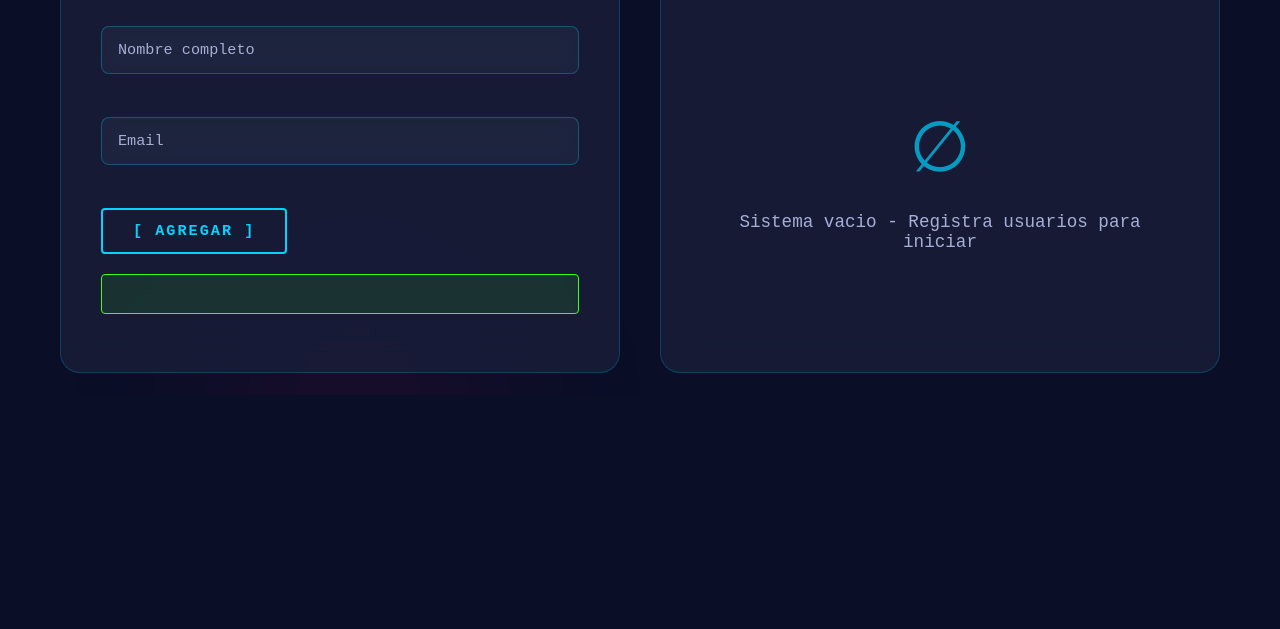
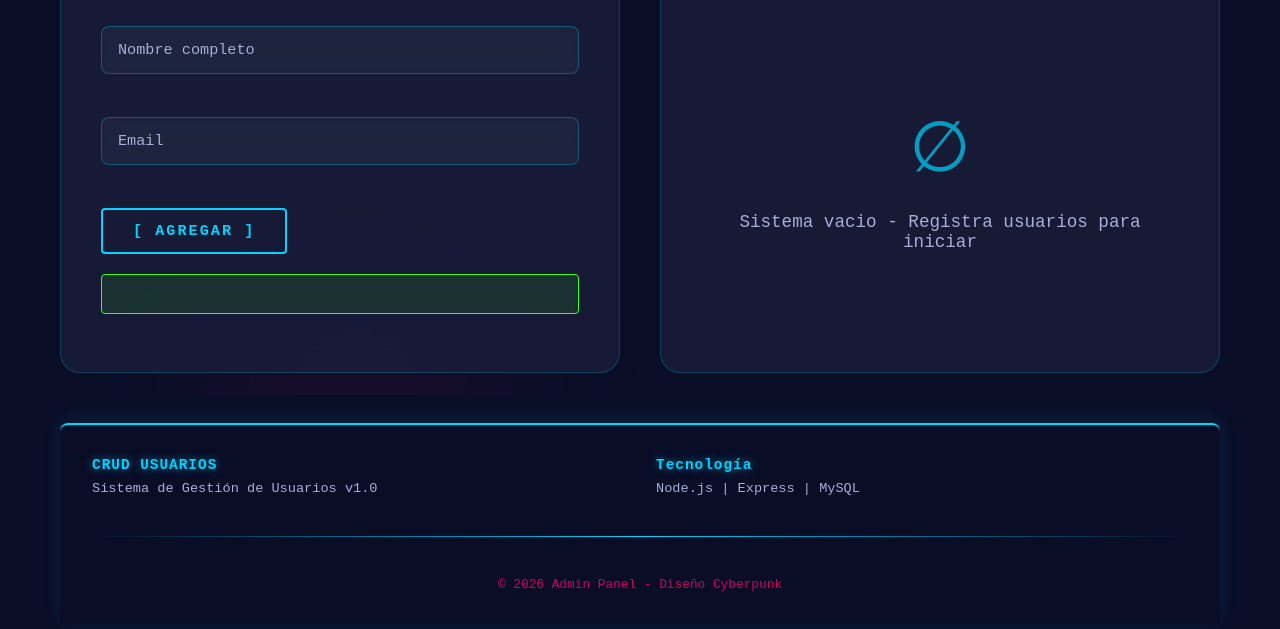
Before and after one commit to Anderson-jrzzz/CRUD-USUARIOS, a website: page public/index.html in a window 1280 px wide. Shown: the part 405-1034 px from the top of the page. Before the commit the page ends 868 px from the top, so only its background shows below. Drawn offline with Linux system fonts and the light colour scheme; no server answers.

Commit message:
agregar footer profesional al proyecto

```diff
--- a/public/index.html
+++ b/public/index.html
@@ -71,6 +71,23 @@
             </div>
         </div>
     </main>
+
+    <footer class="footer">
+        <div class="footer-content">
+            <div class="footer-section">
+                <h3>CRUD USUARIOS</h3>
+                <p>Sistema de Gestión de Usuarios v1.0</p>
+            </div>
+            <div class="footer-section">
+                <h3>Tecnología</h3>
+                <p>Node.js | Express | MySQL</p>
+            </div>
+            <div class="footer-divider"></div>
+            <div class="footer-bottom">
+                <p>© 2026 Admin Panel - Diseño Cyberpunk</p>
+            </div>
+        </div>
+    </footer>
 </div>
 
 <script src="app.js"></script>
--- a/public/style.css
+++ b/public/style.css
@@ -442,6 +442,59 @@ input:focus ~ .input-border {
     opacity: 0.7;
 }
 
+/* FOOTER */
+.footer {
+    background: rgba(10, 14, 39, 0.8);
+    border-top: 2px solid var(--neon-cyan);
+    padding: 2rem;
+    margin-top: 3rem;
+    border-radius: 8px 8px 0 0;
+    backdrop-filter: blur(10px);
+    box-shadow: 0 -4px 20px rgba(0, 212, 255, 0.1), inset 0 1px 1px rgba(255, 255, 255, 0.1);
+}
+
+.footer-content {
+    max-width: 1200px;
+    margin: 0 auto;
+    display: grid;
+    grid-template-columns: repeat(2, 1fr);
+    gap: 2rem;
+    align-items: center;
+}
+
+.footer-section {
+    color: var(--text-secondary);
+}
+
+.footer-section h3 {
+    color: var(--neon-cyan);
+    font-size: 0.9rem;
+    margin-bottom: 0.5rem;
+    text-shadow: 0 0 8px rgba(0, 212, 255, 0.6);
+    letter-spacing: 1px;
+}
+
+.footer-section p {
+    font-size: 0.85rem;
+    font-family: 'Courier New', monospace;
+}
+
+.footer-divider {
+    grid-column: 1 / -1;
+    height: 1px;
+    background: linear-gradient(90deg, transparent, var(--neon-cyan), transparent);
+    margin: 0.5rem 0;
+}
+
+.footer-bottom {
+    grid-column: 1 / -1;
+    text-align: center;
+    color: var(--neon-magenta);
+    font-size: 0.8rem;
+    font-family: 'Courier New', monospace;
+    opacity: 0.8;
+}
+
 @media (max-width: 768px) {
     .main-content {
         grid-template-columns: 1fr;
```
